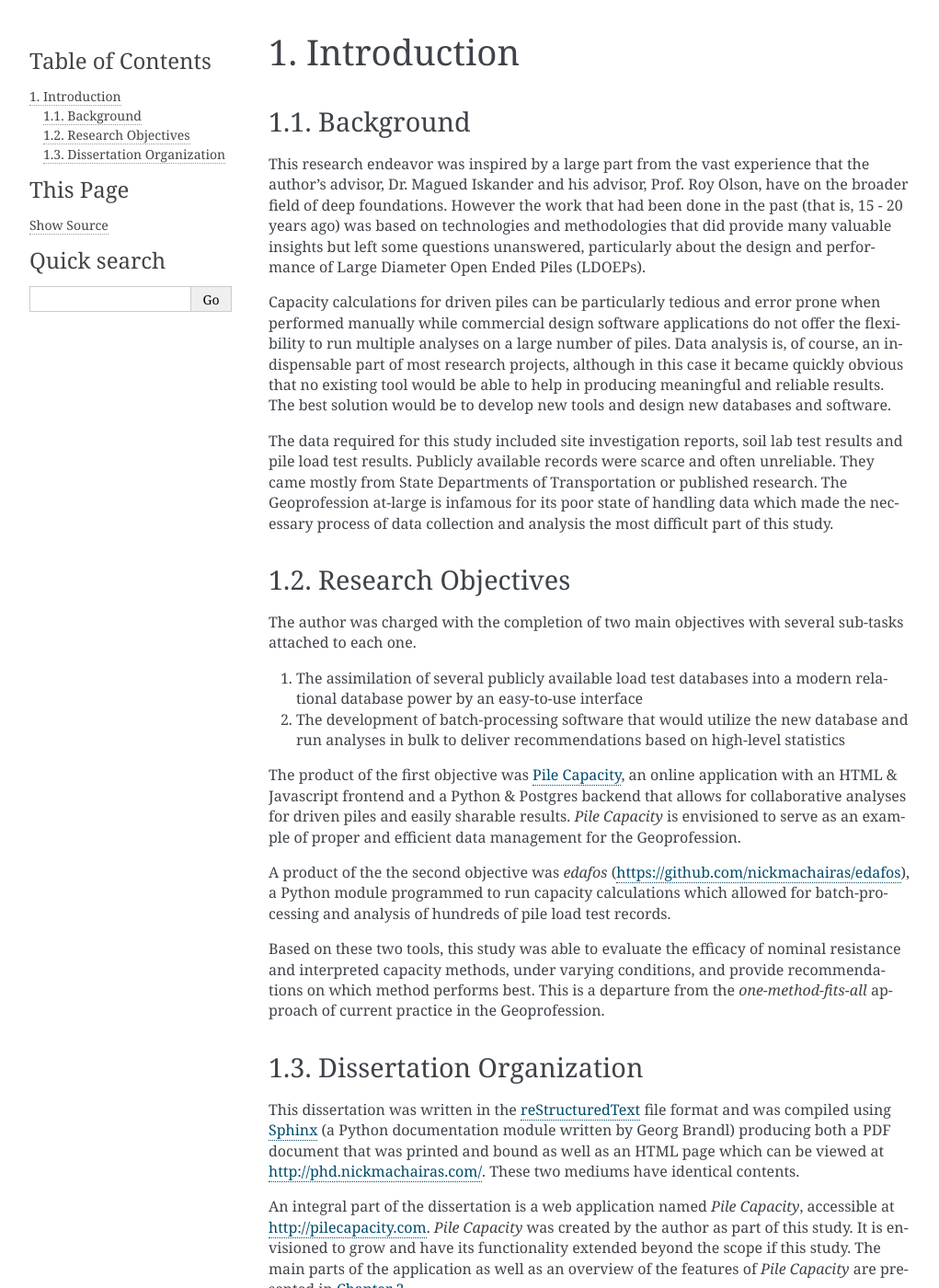
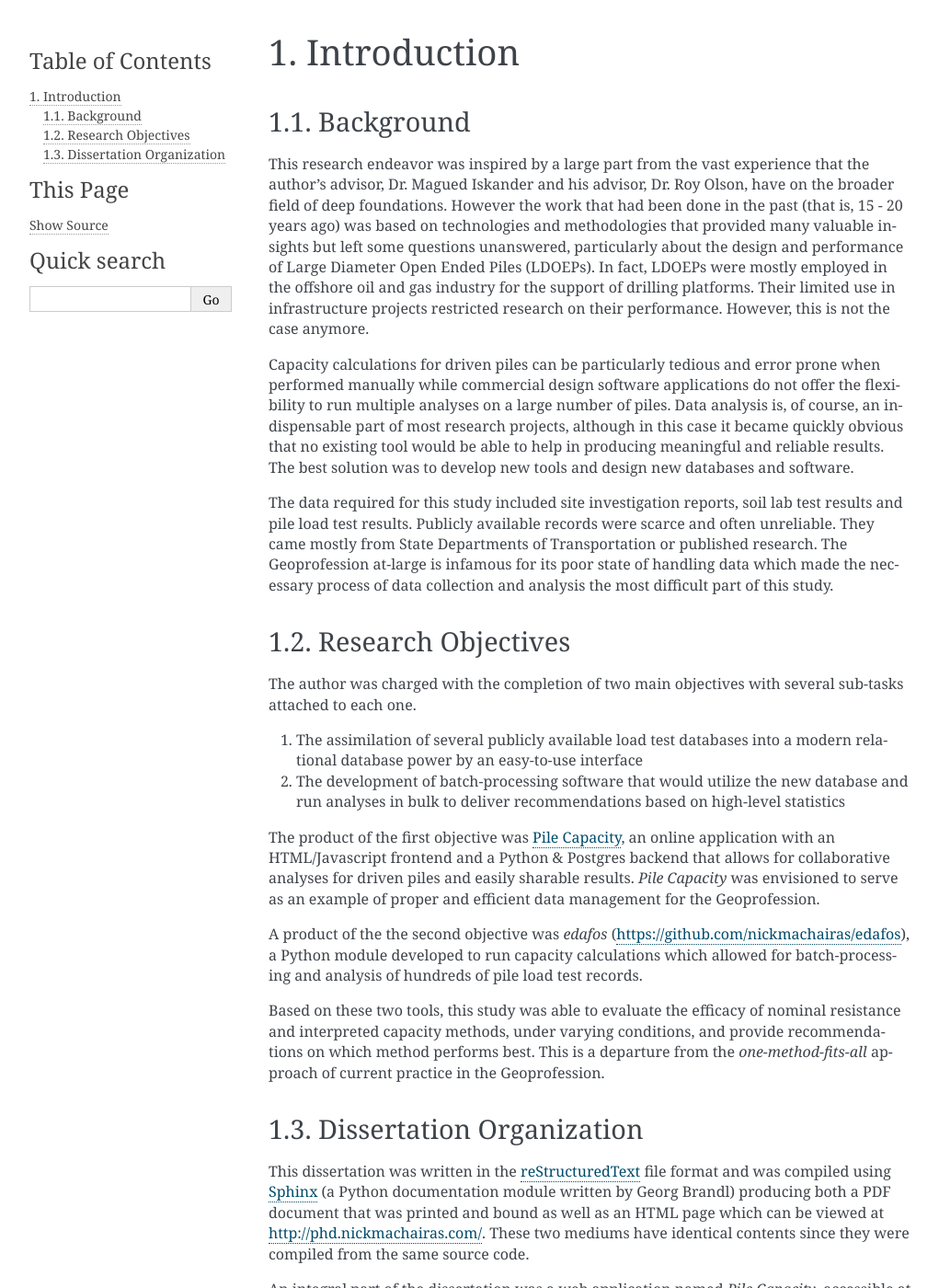
Before and after one commit to nickmachairas/doctorate, a Sphinx documentation site: the page built from docs/1-intro/_intro.rst, in a window 1280 px wide and 1400 px high. Shown: the whole window at 92% size, without its empty margins (118-1139 px from the left). Built offline with Sphinx 7.4.7, drawn with Linux system fonts in a browser that asks for light colours; some of the changed text lies outside the part shown.

Commit message:
minor updates

```diff
--- a/docs/1-intro/_intro.rst
+++ b/docs/1-intro/_intro.rst
@@ -8,9 +8,9 @@
 Background
 **********
 
-This research endeavor was inspired by a large part from the vast experience that the author's advisor, Dr. Magued Iskander and his advisor, Prof. Roy Olson, have on the broader field of deep foundations. However the work that had been done in the past (that is, 15 - 20 years ago) was based on technologies and methodologies that did provide many valuable insights but left some questions unanswered, particularly about the design and performance of Large Diameter Open Ended Piles (LDOEPs).
+This research endeavor was inspired by a large part from the vast experience that the author's advisor, Dr. Magued Iskander and his advisor, Dr. Roy Olson, have on the broader field of deep foundations. However the work that had been done in the past (that is, 15 - 20 years ago) was based on technologies and methodologies that provided many valuable insights but left some questions unanswered, particularly about the design and performance of Large Diameter Open Ended Piles (LDOEPs). In fact, LDOEPs were mostly employed in the offshore oil and gas industry for the support of drilling platforms. Their limited use in infrastructure projects restricted research on their performance. However, this is not the case anymore.
 
-Capacity calculations for driven piles can be particularly tedious and error prone when performed manually while commercial design software applications do not offer the flexibility to run multiple analyses on a large number of piles. Data analysis is, of course, an indispensable part of most research projects, although in this case it became quickly obvious that no existing tool would be able to help in producing meaningful and reliable results. The best solution would be to develop new tools and design new databases and software.
+Capacity calculations for driven piles can be particularly tedious and error prone when performed manually while commercial design software applications do not offer the flexibility to run multiple analyses on a large number of piles. Data analysis is, of course, an indispensable part of most research projects, although in this case it became quickly obvious that no existing tool would be able to help in producing meaningful and reliable results. The best solution was to develop new tools and design new databases and software.
 
 The data required for this study included site investigation reports, soil lab test results and pile load test results. Publicly available records were scarce and often unreliable. They came mostly from State Departments of Transportation or published research. The Geoprofession at-large is infamous for its poor state of handling data which made the necessary process of data collection and analysis the most difficult part of this study.
 
@@ -40,9 +40,9 @@
 1. The assimilation of several publicly available load test databases into a modern relational database power by an easy-to-use interface
 2. The development of batch-processing software that would utilize the new database and run analyses in bulk to deliver recommendations based on high-level statistics
 
-The product of the first objective was `Pile Capacity <http://pilecapacity.com>`_, an online application with an HTML & Javascript frontend and a Python & Postgres backend that allows for collaborative analyses for driven piles and easily sharable results. *Pile Capacity* is envisioned to serve as an example of proper and efficient data management for the Geoprofession.
+The product of the first objective was `Pile Capacity <http://pilecapacity.com>`_, an online application with an HTML/Javascript frontend and a Python & Postgres backend that allows for collaborative analyses for driven piles and easily sharable results. *Pile Capacity* was envisioned to serve as an example of proper and efficient data management for the Geoprofession.
 
-A product of the the second objective was *edafos* (`<https://github.com/nickmachairas/edafos>`_), a Python module programmed to run capacity calculations which allowed for batch-processing and analysis of hundreds of pile load test records.
+A product of the the second objective was *edafos* (`<https://github.com/nickmachairas/edafos>`_), a Python module developed to run capacity calculations which allowed for batch-processing and analysis of hundreds of pile load test records.
 
 Based on these two tools, this study was able to evaluate the efficacy of nominal resistance and interpreted capacity methods, under varying conditions, and provide recommendations on which method performs best. This is a departure from the *one-method-fits-all* approach of current practice in the Geoprofession.
 
@@ -52,13 +52,12 @@
 Dissertation Organization
 *************************
 
-This dissertation was written in the `reStructuredText <https://en.wikipedia.org/wiki/ReStructuredText>`_ file format and was compiled using `Sphinx <http://www.sphinx-doc.org/>`_ (a Python documentation module written by Georg Brandl) producing both a PDF document that was printed and bound as well as an HTML page which can be viewed at `<http://phd.nickmachairas.com/>`_. These two mediums have identical contents.
+This dissertation was written in the `reStructuredText <https://en.wikipedia.org/wiki/ReStructuredText>`_ file format and was compiled using `Sphinx <http://www.sphinx-doc.org/>`_ (a Python documentation module written by Georg Brandl) producing both a PDF document that was printed and bound as well as an HTML page which can be viewed at `<http://phd.nickmachairas.com/>`_. These two mediums have identical contents since they were compiled from the same source code.
 
-An integral part of the dissertation is a web application named *Pile Capacity*, accessible at `<http://pilecapacity.com>`_. *Pile Capacity* was created by the author as part of this study. It is envisioned to grow and have its functionality extended beyond the scope if this study. The main parts of the application as well as an overview of the features of *Pile Capacity* are presented in :ref:`Chapter 2 <nyu_pile_capacity>`.
+An integral part of the dissertation was a web application named *Pile Capacity*, accessible at `<http://pilecapacity.com>`_, created by the author as part of this study. It was envisioned to continually grow and have its functionality extended beyond the scope if this study. The main parts of the application as well as an overview of the features of *Pile Capacity* are presented in :ref:`Chapter 2 <nyu_pile_capacity>`.
 
 .. TODO: make sure that the text below is up-to-date with the chapter numbers
 
-*(chapter numbering will be updated in the last version)*
 
 Chapter 4 offers a comprehensive overview of the most popular methods for calculating the nominal resistance of driven piles. Chapter 5 presents a comparison and evaluation of nominal resistance methods for standard diameter piles while chapter 6 presents a comparison and evaluation of nominal resistance methods for large diameter piles. Chapter 7 offers a comprehensive overview of multiple methods for interpreting the capacity of driven piles from the results of static load tests. Chapter 8 presents a comparison and evaluation of interpreted capacity methods and provides recommendations based on the results of the study. In Chapter 9, a Machine Learning method for calculating nominal resistance is developed and tested with the results presented.
 
--- a/docs/conf.py
+++ b/docs/conf.py
@@ -319,7 +319,7 @@
             \vspace*{0.25 in}
 
             \noindent\rule{3.25 in}{0.4pt} \\
-            \textbf{Mohsen Hossein, PhD, PE} \\
+            \textbf{Mohsen Hossein, PhD} \\
             Industry Professor, Civil \& Urban Engineering, NYU
 
             \vspace*{0.1 in}
```
